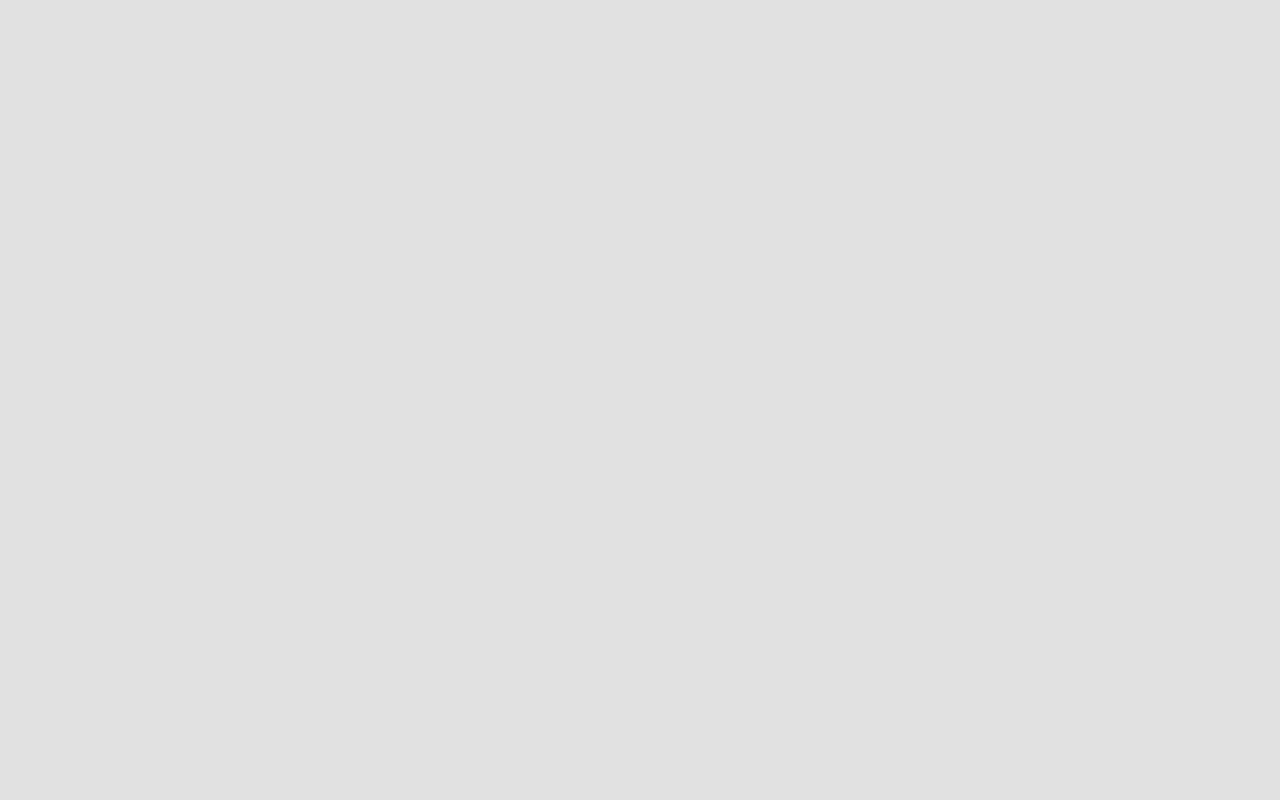
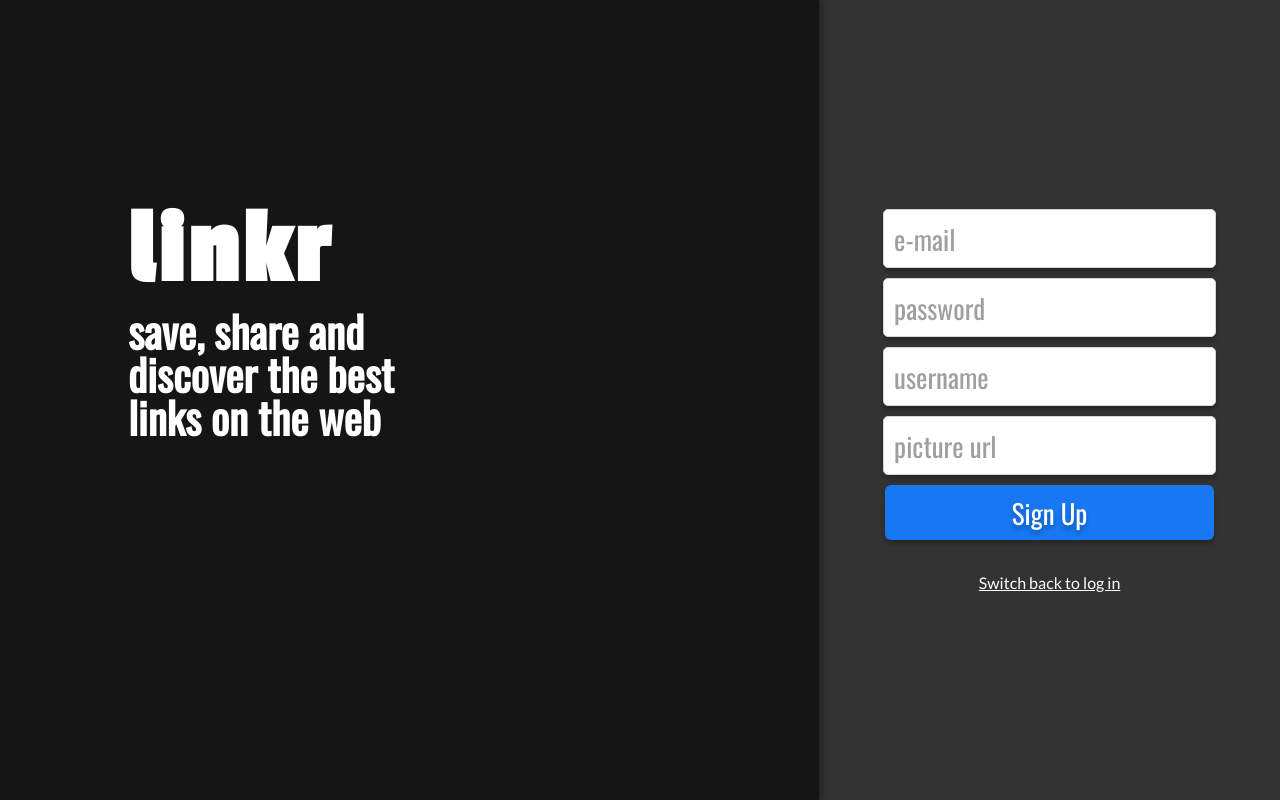
Before and after one commit to linkr-gp10/linkr-front, a React (Create React App) app: page / in a window 1280 px wide. Before the commit this address had no page. Built offline with nearby package versions, Linux system fonts and the light colour scheme.

Commit message:
feat: finish signup page

```diff
--- a/src/App.js
+++ b/src/App.js
@@ -7,6 +7,7 @@ function App() {
     <BrowserRouter>
       <GlobalStyle />
       <Routes>
+        <Route path="/" element={<Signup />} />
         <Route path="/signup" element={<Signup />} />
       </Routes>
     </BrowserRouter>
--- a/src/components/FormSignup.js
+++ b/src/components/FormSignup.js
@@ -18,7 +18,7 @@ export default function FormSignup() {
         event.preventDefault();
         setDisabled(true);
         signup.then(completeSignup);
-        signup.catch(checkError(checkError));
+        signup.catch(checkError);
     };
 
     function handleForm(e) {
@@ -34,8 +34,17 @@ export default function FormSignup() {
     }
 
     function checkError(error) {
-        console.log("Status code: " + error.response.status);
-        console.log("Error: " + error.response.data);
+        if (error.response.status === 422) {
+            alert("All fields are required.");
+        } else if (error.response.status === 409) {
+            alert("This e-mail address is already registered.")
+            setForm({
+                email: '',
+                password: '',
+                username: '',
+                imageUrl: ''
+            })
+        }
         setDisabled(false);
     }
 
--- a/src/pages/Signup.js
+++ b/src/pages/Signup.js
@@ -1,5 +1,6 @@
 import styled from "styled-components";
 import FormSignup from "../components/FormSignup";
+import { Link } from "react-router-dom";
 
 export default function Signup() {
     return (
@@ -12,6 +13,7 @@ export default function Signup() {
             </ContainerBrand>
             <ContainerInput>
                 <FormSignup />
+                <StyledLink to={'/'}>Switch back to log in</StyledLink>
             </ContainerInput>
         </Container>
     )
@@ -31,7 +33,8 @@ const ContainerBrand = styled.div`
     font-weight: 700;
     padding-left: 10%;
     padding-top: 15%;
-    box-shadow: 0px 4px 4px rgba(0, 0, 0, 0.25);
+    box-shadow: 4px 0px 4px rgba(0, 0, 0, 0.25);
+    z-index: 3;
 `
 
 const ContainerLetters = styled.div`
@@ -53,7 +56,19 @@ const ContainerLetters = styled.div`
 
 const ContainerInput = styled.div`
     display:flex;
+    flex-direction: column;
+    align-items: center;
     background: #333333;
     width: 40%;
     justify-content: center;
 `
+
+const StyledLink = styled(Link)`
+    font-family: 'Lato', sans-serif;
+    font-size: 20x;
+    font-weight: 400;
+    color: #ffffff;
+    ::visited {
+        color: #ffffff;
+    }
+`
```
